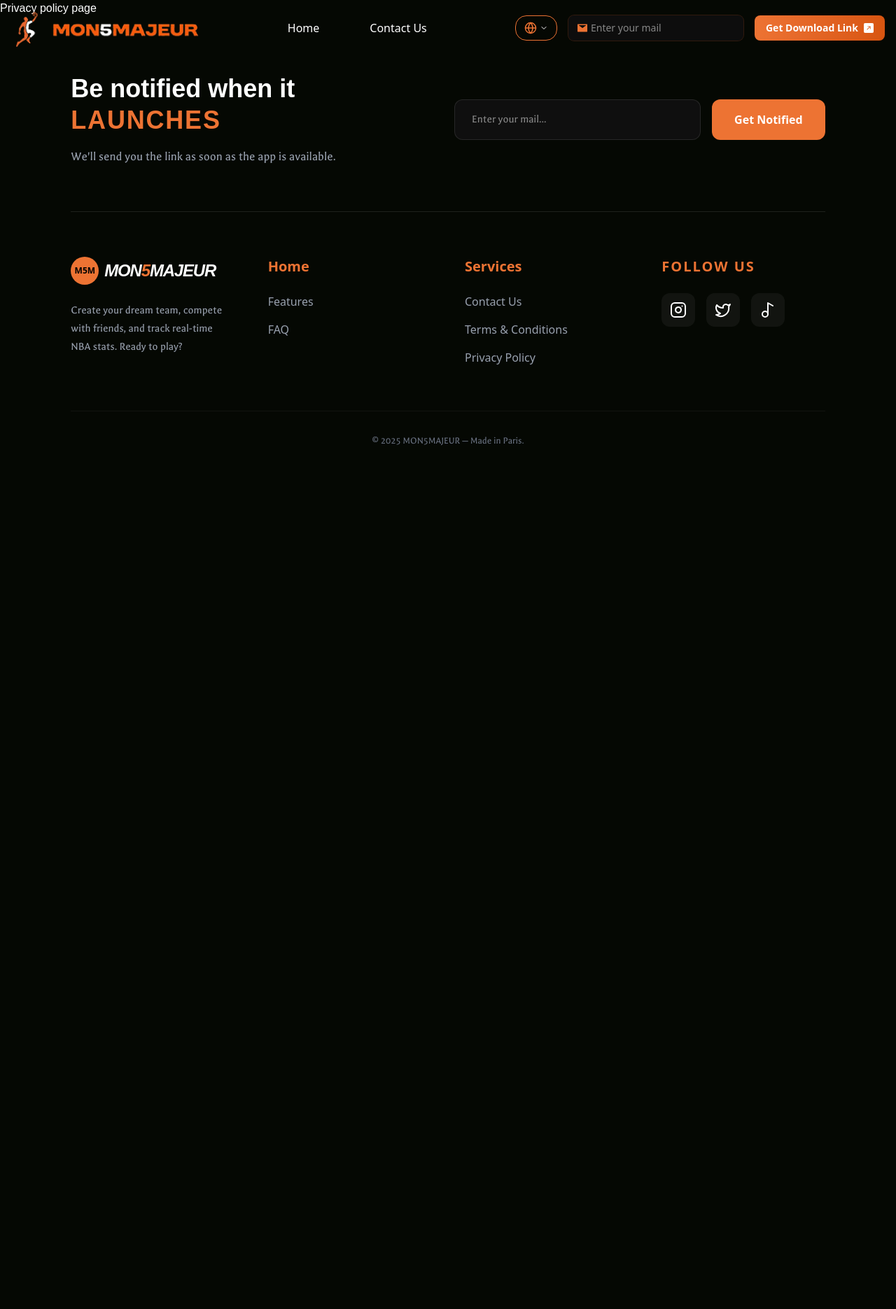
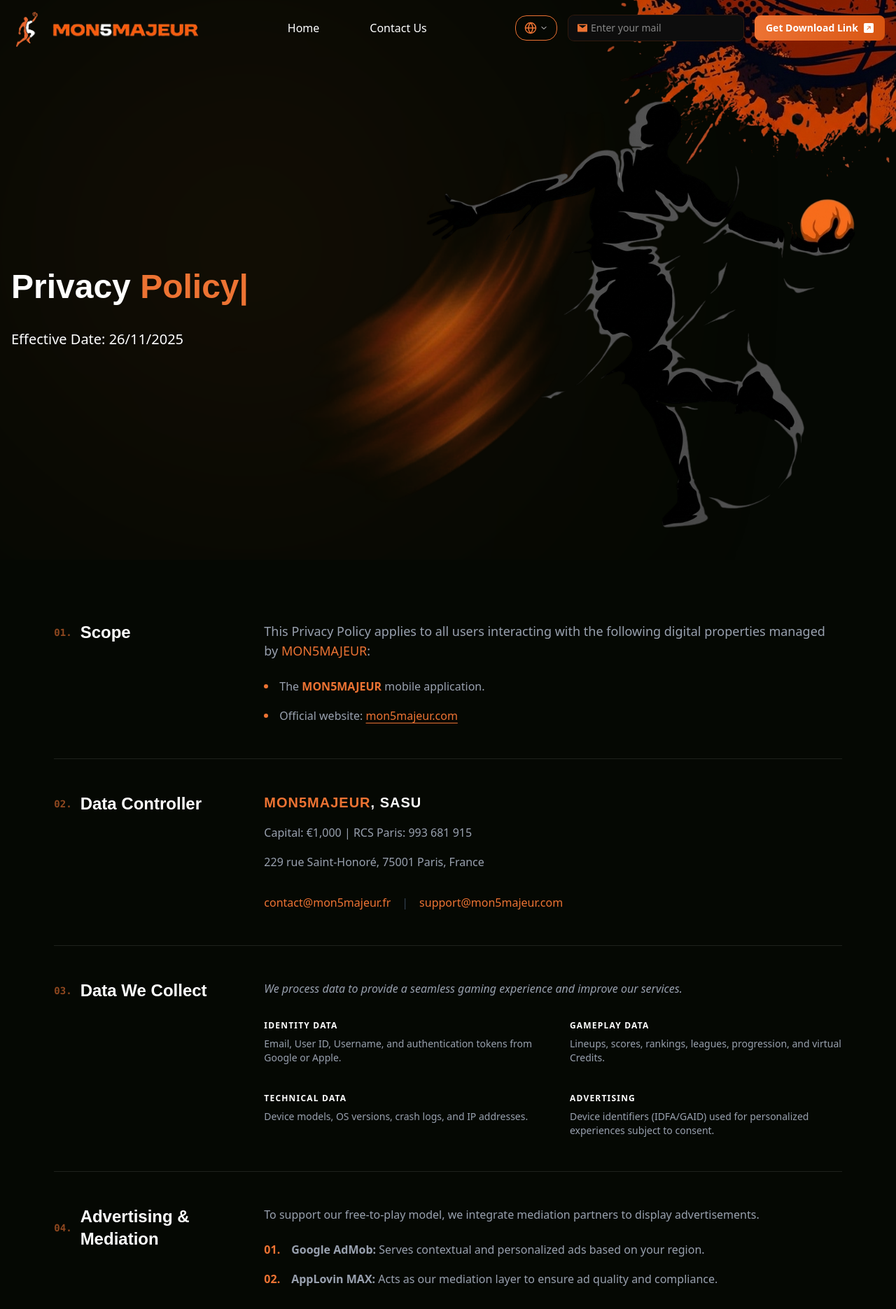
Before and after one commit to alaminislam34/mon5-landing, a Next.js app: page /privacy in a window 1280 px wide. Shown: the top 1871 px of the page at 70% size. Before the commit the page ends 800 px from the top, so only its background shows below. Built offline with nearby package versions, Linux system fonts and the light colour scheme; a web font is replaced by a local one.

Commit message:
update footer section and added privacy page

```diff
--- a/src/app/components/Footer/Footer.jsx
+++ b/src/app/components/Footer/Footer.jsx
@@ -11,9 +11,9 @@
         className="flex flex-col md:flex-row justify-between items-start md:items-center gap-8 mb-16"
         data-aos="fade-up"
       >
-        <div className="max-w-xl">
+        <div className="max-w-4xl w-full">
           <h2 className="text-2xl md:text-4xl font-bold leading-tight mb-4">
-            Be notified when it <br />
+            Be notified when it
             <span className="text-primary1 uppercase tracking-wider">
               launches
             </span>
@@ -66,14 +66,14 @@
           <ul className="space-y-4 text-gray-400 font-medium">
             <li>
               <a
-                href="#features"
+                href="/#features"
                 className="hover:text-white transition-colors"
               >
                 Features
               </a>
             </li>
             <li>
-              <a href="#faq" className="hover:text-white transition-colors">
+              <a href="/#faq" className="hover:text-white transition-colors">
                 FAQ
               </a>
             </li>
--- a/src/app/components/Home/UniverseOfMon5/UniverseOfMon5Majeur.jsx
+++ b/src/app/components/Home/UniverseOfMon5/UniverseOfMon5Majeur.jsx
@@ -83,7 +83,7 @@
   );
 
   return (
-    <div className="max-w-380 mx-auto w-11/12 md:py-12 overflow-hidden">
+    <div id="features" className="max-w-380 mx-auto w-11/12 md:py-12 overflow-hidden">
       <SectionTitle title={"Universe of"} colorTitle={"MON5MAJEUR"} left={""} />
 
       <div className="relative z-10 lg:hidden" data-aos="zoom-in">
--- /dev/null
+++ b/src/app/privacy/components/Banner/Banner.jsx
@@ -0,0 +1,78 @@
+import { TypeAnimation } from "react-type-animation";
+import Image from "next/image";
+
+function Banner() {
+  return (
+    <section className="relative overflow-hidden">
+      <div className="max-w-380 mx-auto min-h-120 md:min-h-130 lg:min-h-180 xl:min-h-200 flex items-center bg-cover bg-center relative z-10">
+        <div
+          data-aos="fade-left"
+          data-aos-delay="100"
+          data-aos-duration="1000"
+          data-aos-anchor-placement="top-bottom"
+          className="absolute top-10 md:top-20 -left-40 md:left-20 lg:left-80 lg:top-40 z-0"
+        >
+          <Image
+            src={"/images/animation.png"}
+            width={1500}
+            height={800}
+            alt="Hand image"
+            className="opacity-60 md:opacity-100 w-full max-w-120 lg:max-w-150"
+            priority
+          />
+        </div>
+
+        <div className="flex items-center mt-20 h-full relative z-20 px-4">
+          <div className="space-y-8 lg:max-w-7xl w-full">
+            <h1
+              data-aos="fade-up"
+              data-aos-delay="100"
+              data-aos-anchor-placement="top-bottom"
+              className="text-2xl md:text-4xl lg:text-5xl font-bold leading-[1.2] text-white"
+            >
+              Privacy{" "}
+              <span className="text-primary1 min-h-[1.2em]">
+                <TypeAnimation
+                  sequence={["Policy", 1000, "", 1000]}
+                  speed={50}
+                  cursor={true}
+                  repeat={Infinity}
+                  style={{
+                    whiteSpace: "wrap",
+                  }}
+                />
+              </span>
+            </h1>
+            <p
+              data-aos="fade-up"
+              data-aos-delay="200"
+              data-aos-anchor-placement="top-bottom"
+              className="sm:text-lg md:text-xl max-w-4xl md:max-w-2xl text-white"
+            >
+              Effective Date: 26/11/2025
+            </p>
+          </div>
+        </div>
+        <div className="w-80 lg:w-100 lg:h-100 h-80 bg-linear-to-br from-primary1/10 via-primary1/20 to-primary2/50 blur-[100px] absolute lg:blur-[250px] lg:top-30 lg:left-30 left-0 top-0"></div>
+        <div
+          data-aos="fade-left"
+          data-aos-delay="200"
+          data-aos-duration="1200"
+          data-aos-anchor-placement="top-bottom"
+          className="absolute top-20 md:top-10 -right-15 md:-right-10 z-0"
+        >
+          <Image
+            src={"/images/throughBall.png"}
+            width={1500}
+            height={800}
+            alt="Hand image"
+            className="opacity-60 md:opacity-100 w-full max-w-140 sm:max-w-120 md:max-w-130 lg:max-w-200"
+            priority
+          />
+        </div>
+      </div>
+    </section>
+  );
+}
+
+export default Banner;
--- /dev/null
+++ b/src/app/privacy/components/privacy/Privacy.jsx
@@ -0,0 +1,180 @@
+"use client";
+
+import React from "react";
+
+// Reusable Heading Component for the "Title --- Content" layout
+const PolicySection = ({ number, title, children }) => (
+  <div className="grid grid-cols-1 md:grid-cols-[250px_1fr] lg:grid-cols-[300px_1fr] py-12 border-b border-white/10 last:border-none">
+    {/* LEFT SIDE: Title */}
+    <div className="mb-4 md:mb-0">
+      <h2 className="text-xl md:text-2xl font-bold text-white flex items-center gap-3">
+        <span className="text-primary1 font-mono text-sm opacity-60">
+          {number}.
+        </span>
+        {title}
+      </h2>
+    </div>
+
+    {/* RIGHT SIDE: Content & Lists */}
+    <div className="text-gray-400 leading-relaxed">{children}</div>
+  </div>
+);
+
+function PrivacyPage() {
+  return (
+    <div className="bg-transparent min-h-screen text-gray-300 font-sans selection:bg-primary1 selection:text-black py-10">
+      <div className="max-w-380 mx-auto w-11/12 px-6">
+        {/* 01. Scope */}
+        <PolicySection number="01" title="Scope">
+          <p className="mb-6 text-lg">
+            This Privacy Policy applies to all users interacting with the
+            following digital properties managed by <span className="text-primary1">MON5MAJEUR</span>:
+          </p>
+          <ul className="space-y-4">
+            <li className="flex items-center gap-4">
+              <div className="w-1.5 h-1.5 bg-primary1 rounded-full" />
+              <span>
+                The <strong className="text-white"><span className="text-primary1">MON5MAJEUR</span></strong> mobile
+                application.
+              </span>
+            </li>
+            <li className="flex items-center gap-4">
+              <div className="w-1.5 h-1.5 bg-primary1 rounded-full" />
+              <span>
+                Official website:{" "}
+                <span className="text-primary1 underline underline-offset-4">
+                  mon5majeur.com
+                </span>
+              </span>
+            </li>
+          </ul>
+        </PolicySection>
+
+        {/* 02. Data Controller */}
+        <PolicySection number="02" title="Data Controller">
+          <div className="space-y-4">
+            <h3 className="text-white font-bold text-xl uppercase tracking-wider">
+              <span className="text-primary1">MON5MAJEUR</span>, SASU
+            </h3>
+            <p>Capital: €1,000 | RCS Paris: 993 681 915</p>
+            <p>229 rue Saint-Honoré, 75001 Paris, France</p>
+            <div className="flex flex-col sm:flex-row gap-4 pt-4">
+              <span className="text-primary1">contact@mon5majeur.fr</span>
+              <span className="hidden sm:inline text-gray-700">|</span>
+              <span className="text-primary1">support@mon5majeur.com</span>
+            </div>
+          </div>
+        </PolicySection>
+
+        {/* 03. Data Collection */}
+        <PolicySection number="03" title="Data We Collect">
+          <p className="mb-8 italic">
+            We process data to provide a seamless gaming experience and improve
+            our services.
+          </p>
+          <div className="grid grid-cols-1 sm:grid-cols-2 gap-x-12 gap-y-10">
+            <div>
+              <h4 className="text-white font-bold mb-2 uppercase text-xs tracking-widest">
+                Identity Data
+              </h4>
+              <p className="text-sm">
+                Email, User ID, Username, and authentication tokens from Google
+                or Apple.
+              </p>
+            </div>
+            <div>
+              <h4 className="text-white font-bold mb-2 uppercase text-xs tracking-widest">
+                Gameplay Data
+              </h4>
+              <p className="text-sm">
+                Lineups, scores, rankings, leagues, progression, and virtual
+                Credits.
+              </p>
+            </div>
+            <div>
+              <h4 className="text-white font-bold mb-2 uppercase text-xs tracking-widest">
+                Technical Data
+              </h4>
+              <p className="text-sm">
+                Device models, OS versions, crash logs, and IP addresses.
+              </p>
+            </div>
+            <div>
+              <h4 className="text-white font-bold mb-2 uppercase text-xs tracking-widest">
+                Advertising
+              </h4>
+              <p className="text-sm">
+                Device identifiers (IDFA/GAID) used for personalized experiences
+                subject to consent.
+              </p>
+            </div>
+          </div>
+        </PolicySection>
+
+        {/* 04. Advertising */}
+        <PolicySection number="04" title="Advertising & Mediation">
+          <p className="mb-6">
+            To support our free-to-play model, we integrate mediation partners
+            to display advertisements.
+          </p>
+          <ul className="space-y-4 mb-8">
+            <li className="flex items-start gap-4">
+              <span className="text-primary1 font-bold">01.</span>
+              <span>
+                <strong>Google AdMob:</strong> Serves contextual and
+                personalized ads based on your region.
+              </span>
+            </li>
+            <li className="flex items-start gap-4">
+              <span className="text-primary1 font-bold">02.</span>
+              <span>
+                <strong>AppLovin MAX:</strong> Acts as our mediation layer to
+                ensure ad quality and compliance.
+              </span>
+            </li>
+          </ul>
+          <div className="p-4 bg-white/5 border-l-4 border-primary1 text-sm font-mono text-white">
+            Path: Settings &gt; Privacy Options inside the App.
+          </div>
+        </PolicySection>
+
+        {/* 05. Your Rights */}
+        <PolicySection number="05" title="Your Rights">
+          <p className="mb-6">
+            Under GDPR compliance, you are entitled to full control over your
+            personal data:
+          </p>
+          <div className="flex flex-wrap gap-x-8 gap-y-4">
+            {[
+              "Access",
+              "Rectification",
+              "Erasure",
+              "Objection",
+              "Portability",
+              "Withdrawal",
+            ].map((right) => (
+              <span
+                key={right}
+                className="text-white font-bold border-b border-primary1/30 hover:border-primary1 transition-all cursor-default"
+              >
+                {right}
+              </span>
+            ))}
+          </div>
+        </PolicySection>
+
+        {/* FOOTER */}
+        <footer className="mt-20 pt-10 border-t border-white/5 flex flex-col md:flex-row justify-between items-center gap-6">
+          <p className="text-xs uppercase tracking-[0.4em] text-gray-600 font-bold">
+            MON5MAJEUR SASU
+          </p>
+          <p className="text-sm text-gray-500">
+            © {new Date().getFullYear()} — All Rights Reserved.
+          </p>
+        </footer>
+      </div>
+    </div>
+  );
+}
+
+export default PrivacyPage;
--- a/src/app/privacy/page.jsx
+++ b/src/app/privacy/page.jsx
@@ -1,11 +1,16 @@
 "use client";
 
 import React from "react";
+import Privacy from "./components/privacy/Privacy";
+import Banner from "./components/Banner/Banner";
+import AbsoluteBall from "../components/AbsoluteComponents/AbsoluteBall";
 
 function PrivacyPolicy() {
   return (
-    <div>
-      <h1>Privacy policy page</h1>
+    <div className="relative">
+      <AbsoluteBall />
+      <Banner />
+      <Privacy />
     </div>
   );
 }
```
